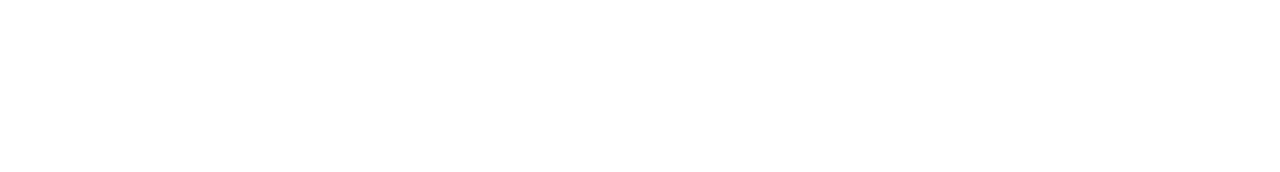
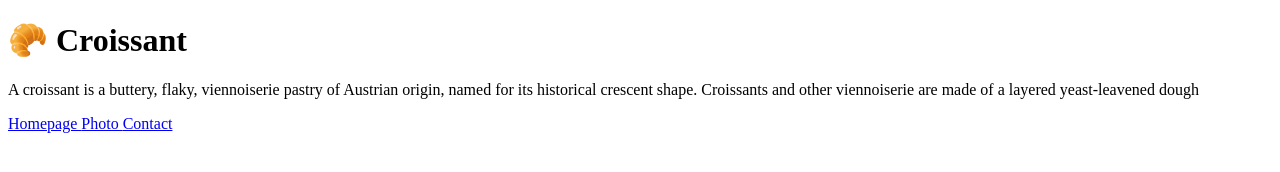
Before and after one commit to MarciaPratas2000/Mutiple-pages-project, a plain HTML site: page index.html in a window 1280 px wide. Drawn offline with Linux system fonts and the light colour scheme.

Commit message:
Made the basic HTML structure of the homepage

```diff
--- a/index.html
+++ b/index.html
@@ -3,9 +3,21 @@
 <head>
     <meta charset="UTF-8">
     <meta name="viewport" content="width=device-width, initial-scale=1.0">
-    <title>Croissant Page </title>
+    <title>Croissant Page - Homepage </title>
 </head>
 <body>
+    <h1>🥐 Croissant </h1>
+    <p>A croissant is a buttery, flaky, viennoiserie pastry of Austrian origin, named for its historical crescent shape. Croissants and other viennoiserie are made of a layered yeast-leavened dough</p>
+    <a href="/">
+        Homepage
+    </a>
+    <a href="/photo.html">
+        Photo
+    </a>
+    <a href="/contact.html">
+        Contact
+    </a>
+
 
 </body>
 </html>
```
